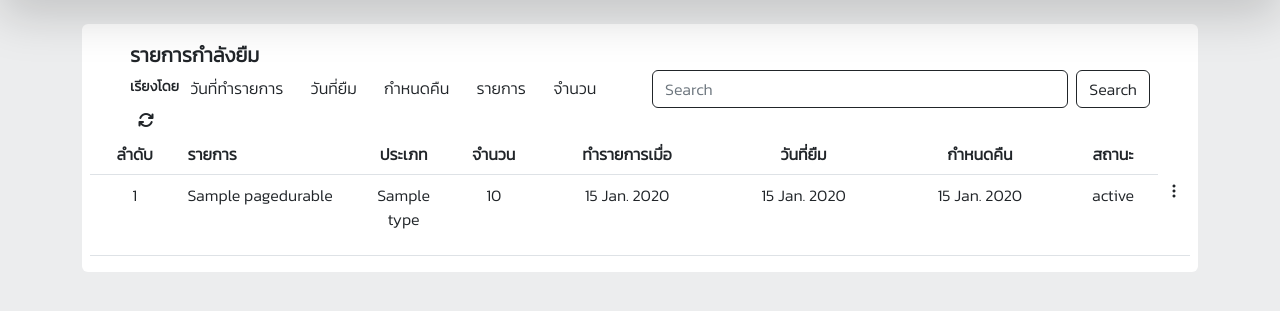
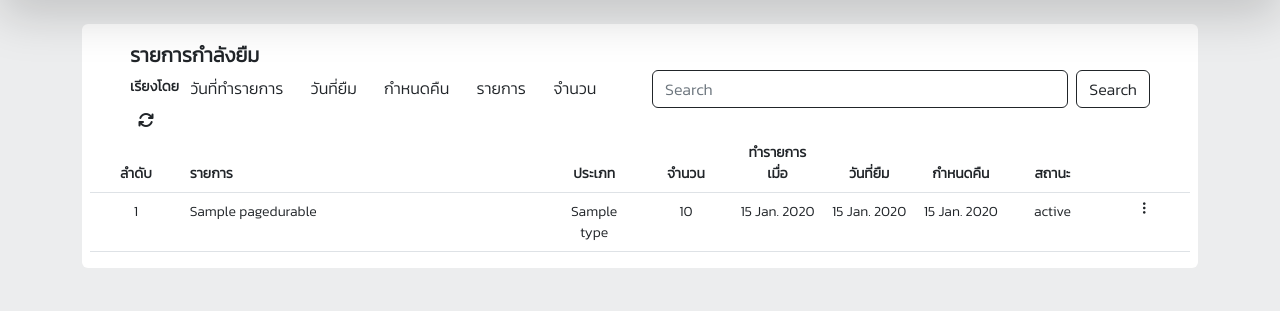
Before and after one commit to ponchakridsrisuwan/MyProject-UBORROWU, a Django app: template myapp/template/pages/user_borrowed.html in a window 1280 px wide. Shown: the part 62-373 px from the top of the page. Run offline with Django 4.2, Linux system fonts and the light colour scheme; the template is opened without the code that fills it: most values are stand-ins (such as "Sample title", 1, 10 or a date in 2020); some libraries are stand-ins or nearby versions.

Commit message:
Update user_borrowed.html

```diff
--- a/myapp/template/pages/user_borrowed.html
+++ b/myapp/template/pages/user_borrowed.html
@@ -36,49 +36,40 @@
         </div>
         <div class="col-lg-12 px-2">
             <div class="table-responsive">
-                <table class="table">
+                <table class="table small">
                     <thead>
                         <tr class="fw-bold">
                             <th class="col-md-1 text-center" scope="col">ลำดับ</th>
-                            <th class="col-md-2" scope="col">รายการ</th>
+                            <th class="col-md-4" scope="col">รายการ</th>
                             <th class="col-md-1 text-center" scope="col">ประเภท</th>
                             <th class="col-md-1 text-center" scope="col">จำนวน</th>
-                            <th class="col-md-2 text-center" scope="col">ทำรายการเมื่อ</th>
-                            <th class="col-md-2 text-center" scope="col">วันที่ยืม</th>
-                            <th class="col-md-2 text-center" scope="col">กำหนดคืน</th>
-                            <th class="col-md-4 text-center" scope="col">สถานะ</th>
+                            <th class="col-md-1 text-center" scope="col">ทำรายการเมื่อ</th>
+                            <th class="col-md-1 text-center" scope="col">วันที่ยืม</th>
+                            <th class="col-md-1 text-center" scope="col">กำหนดคืน</th>
+                            <th class="col-md-1 text-center" scope="col">สถานะ</th>
+                            <th class="col-md-1"></th>
                         </tr>
                     </thead>
                     <tbody id="xTable">
                         {% for AllLoanDurable in pagedurable.object_list %}
                         <tr class="qrow text-center card-body">
                             <td class="text-center">{{forloop.counter}}</td>
-                            <td>
-                                <p class="text-start">{{ AllLoanDurable.name }}</p>
+                            <td class="text-start">{{ AllLoanDurable.name }}
                             </td>
-                            <td>
-                                <p class="text-center">{{ AllLoanDurable.type }}</p>
+                            <td class="text-center">{{ AllLoanDurable.type }}
                             </td>
-                            <td>
-                                <p class="text-center">{{ AllLoanDurable.quantity }}</p>
+                            <td class="text-center">{{ AllLoanDurable.quantity }}
                             </td>
-                            <td>
-                                <p class="text-center">{{ AllLoanDurable.date_add|date:"j N Y" }}</p>
+                            <td class="text-center">{{ AllLoanDurable.date_add|date:"j N Y" }}
                             </td>
-                            <td>
-                                <p class="text-center">
+                            <td class="text-center">
                                     {{ AllLoanDurable.start_date|date:"j N Y" }}
-                                </p>
                             </td>
-                            <td>
-                                <p class="text-center">
+                            <td class="text-center">
                                     {{ AllLoanDurable.end_date|date:"j N Y" }}
-                                </p>
                             </td>
-                            <td>
-                                <p class="text-center">
+                            <td class="text-center">
                                     {{ AllLoanDurable.status }}
-                                </p>
                             </td>
                             <td>
                                 <i class="bi bi-three-dots-vertical" data-bs-toggle="dropdown"
```
